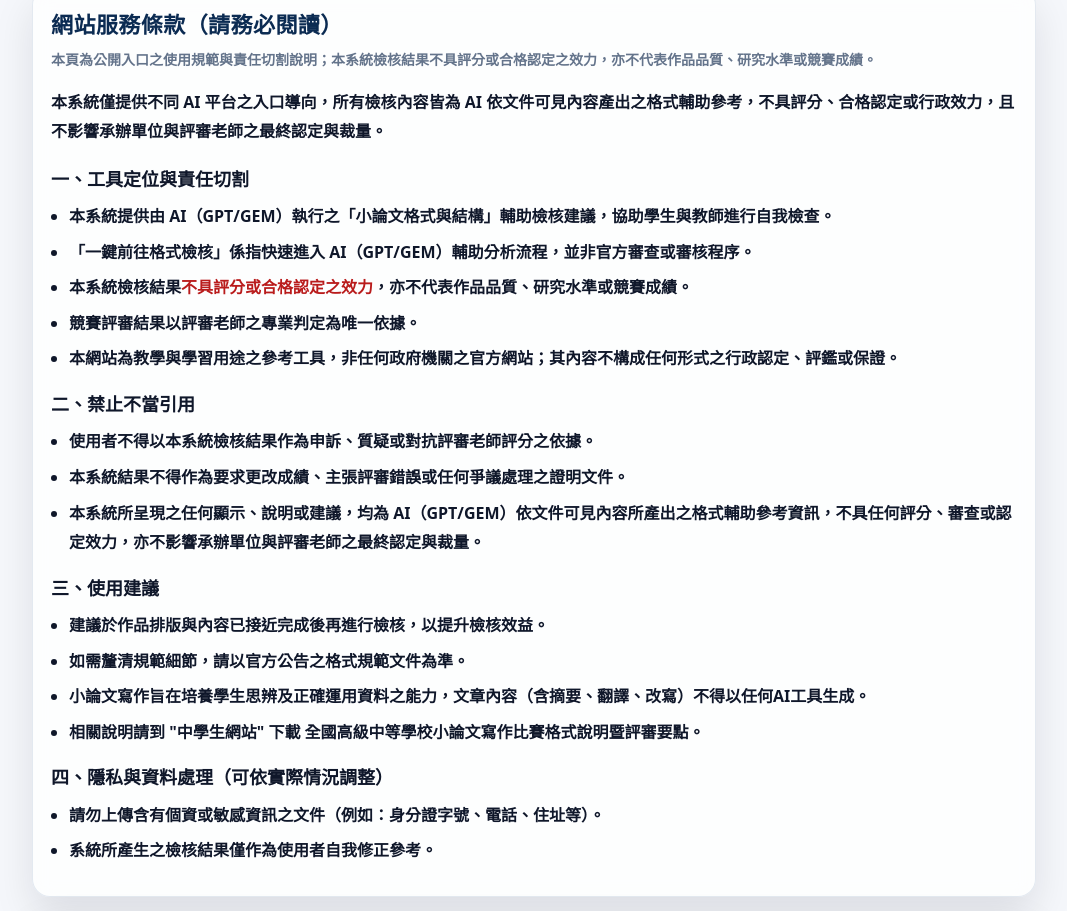
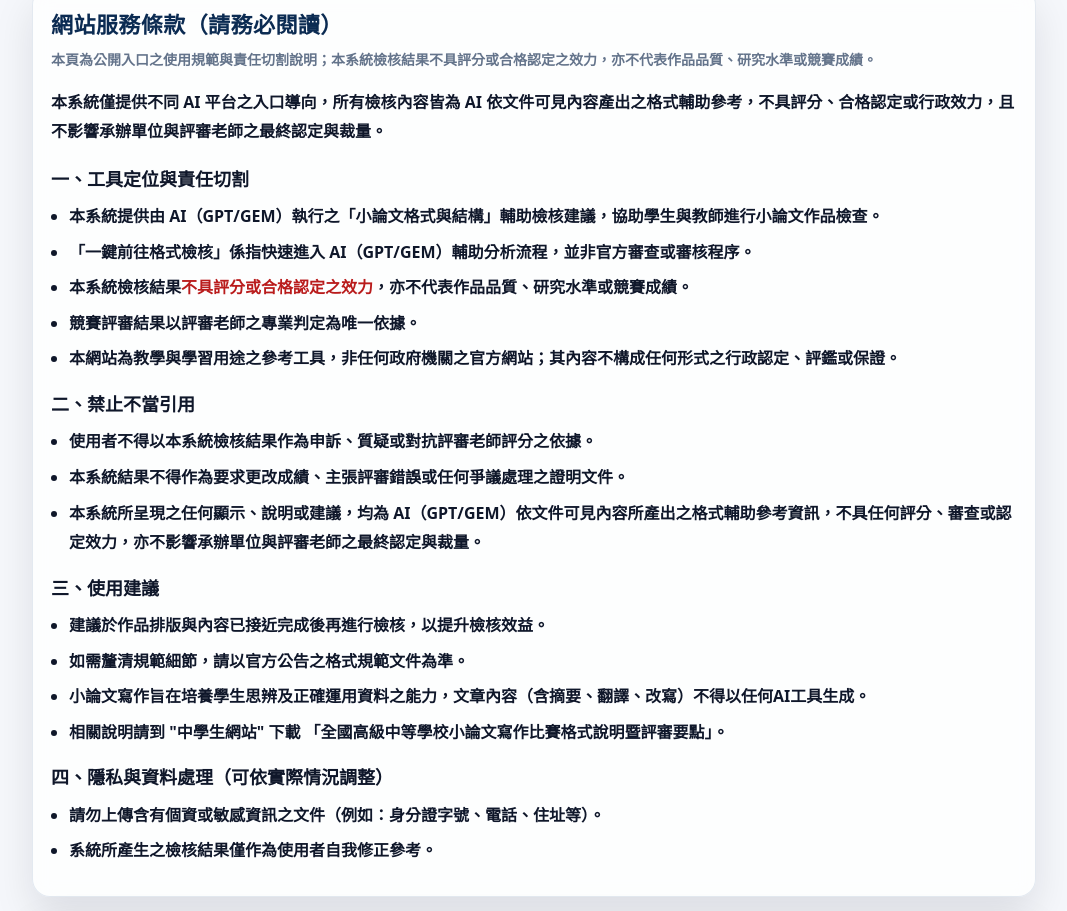
Before and after one commit to r91628120/thesis-checker, a Jekyll site: the page thesis-format/index.html, which Jekyll copies as it is, in a window 1280 px wide. Shown: the part 823-1734 px from the top of the page, without its empty margins (106-1173 px from the left). Built offline with Jekyll 4.4.1, drawn with Linux system fonts in a browser that asks for light colours.

Commit message:
Add files via upload

```diff
--- a/thesis-format/index.html
+++ b/thesis-format/index.html
@@ -515,7 +515,7 @@
         <p>本系統僅提供不同 AI 平台之入口導向，所有檢核內容皆為 AI 依文件可見內容產出之格式輔助參考，不具評分、合格認定或行政效力，且不影響承辦單位與評審老師之最終認定與裁量。</p>
         <h3>一、工具定位與責任切割</h3>
         <ul>
-          <li>本系統提供由 AI（GPT/GEM）執行之「小論文格式與結構」輔助檢核建議，協助學生與教師進行自我檢查。</li>
+          <li>本系統提供由 AI（GPT/GEM）執行之「小論文格式與結構」輔助檢核建議，協助學生與教師進行小論文作品檢查。</li>
           <li>「一鍵前往格式檢核」係指快速進入 AI（GPT/GEM）輔助分析流程，並非官方審查或審核程序。</li>
           <li>本系統檢核結果<strong class="em">不具評分或合格認定之效力</strong>，亦不代表作品品質、研究水準或競賽成績。</li>
           <li>競賽評審結果以評審老師之專業判定為唯一依據。</li>
@@ -535,7 +535,7 @@
           <li>建議於作品排版與內容已接近完成後再進行檢核，以提升檢核效益。</li>
           <li>如需釐清規範細節，請以官方公告之格式規範文件為準。</li>
           <li>小論文寫作旨在培養學生思辨及正確運用資料之能力，文章內容（含摘要、翻譯、改寫）不得以任何AI工具生成。</li>
-          <li>相關說明請到 "中學生網站" 下載 全國高級中等學校小論文寫作比賽格式說明暨評審要點。</li>
+          <li>相關說明請到 "中學生網站" 下載 「全國高級中等學校小論文寫作比賽格式說明暨評審要點」。</li>
         </ul>
 
         <h3>四、隱私與資料處理（可依實際情況調整）</h3>
```
